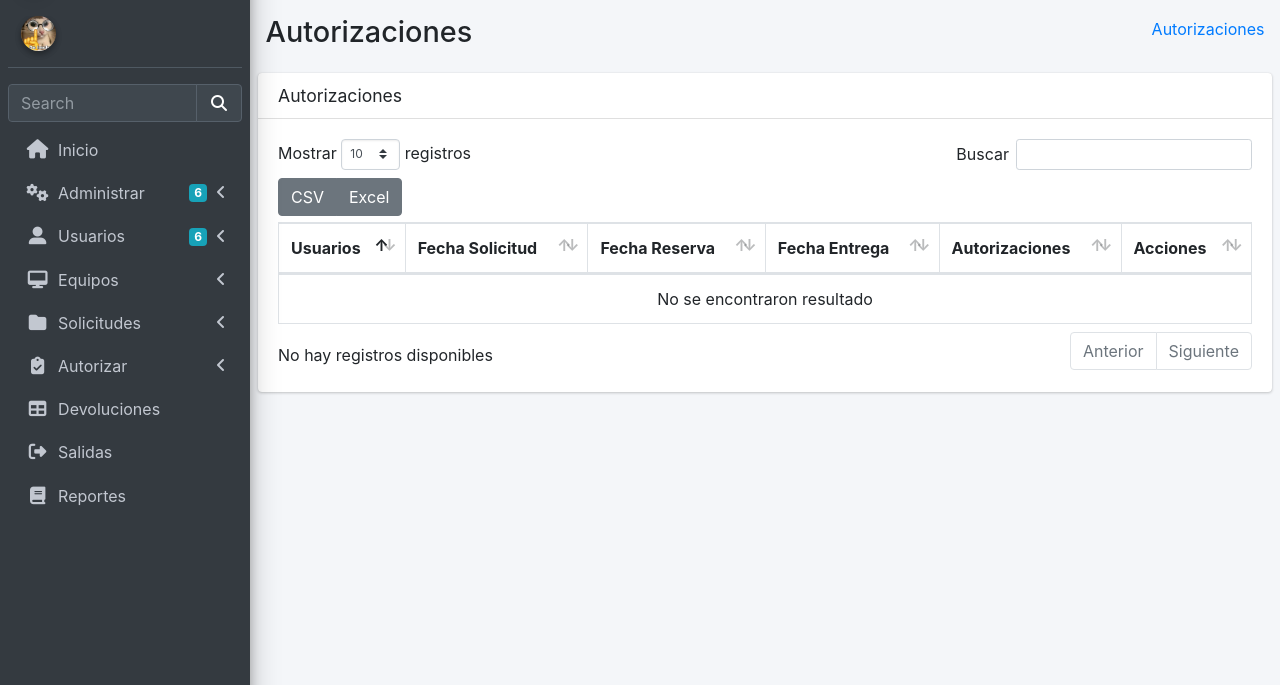
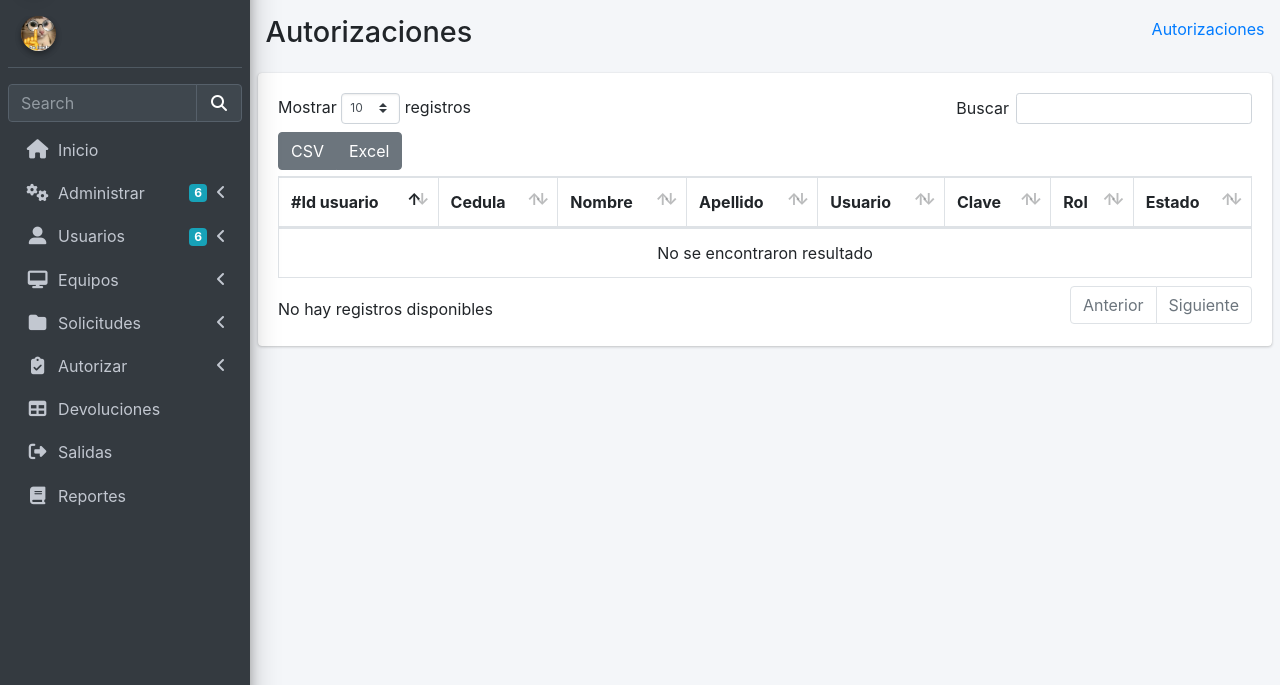
Before and after one commit to Br4nnnn/HERMES-BETA, a PHP site: a page that uses vistas/modulos/autorizaciones.php in a window 1280 px wide. Shown: the part 57-742 px from the top of the page. Run offline with PHP 8.4, Linux system fonts and the light colour scheme; the visitor is signed in with stand-in values (Sample User, id 1); some libraries are stand-ins or nearby versions.

Commit message:
Añadidas mejoras

```diff
--- a/vistas/modulos/autorizaciones.php
+++ b/vistas/modulos/autorizaciones.php
@@ -19,26 +19,25 @@
     <!-- Main content -->
     <section class="content">
     <div class="card">
-            <div class="card-header">
-                <h3 class="card-title">Autorizaciones</h3>
-            </div>
             <!-- /.card-header -->
             <div class="card-body">
                 <table id="tblAutorizaciones" class="table table-bordered table-hover">
                     <thead>
                         <tr>
-                            <th>Usuarios</th>
-                            <th>Fecha Solicitud</th>
-                            <th>Fecha Reserva</th>
-                            <th>Fecha Entrega</th>
-                            <th>Autorizaciones</th>
-                            <th>Acciones</th>
+                            <th>#Id usuario</th>
+                            <th>Cedula</th>
+                            <th>Nombre</th>
+                            <th>Apellido</th>
+                            <th>Usuario</th>
+                            <th>Clave</th>
+                            <th>Rol</th>
+                            <th>Estado</th>
                         </tr>
                     </thead>
                     <tbody>
                         <?php
 
-
+                            echo "";
 
                         ?>
                     </tbody>
--- a/vistas/modulos/inmediatas.php
+++ b/vistas/modulos/inmediatas.php
@@ -18,9 +18,6 @@
     <!-- Main content -->
     <section class="content">
     <div class="card">
-            <div class="card-header">
-                <h3 class="card-title">Traspasos</h3>
-            </div>
             <!-- /.card-header -->
             <div class="card-body">
                 <table id="tblInmediatas" class="table table-bordered table-hover">
--- a/vistas/modulos/inventario.php
+++ b/vistas/modulos/inventario.php
@@ -19,9 +19,6 @@
     <!-- Main content -->
     <section class="content">
     <div class="card">
-            <div class="card-header">
-                <h3 class="card-title">Inventario</h3>
-            </div>
             <!-- /.card-header -->
             <div class="card-body">
                 <table id="tblEquipos" class="table table-bordered table-hover">
--- a/vistas/modulos/sedes.php
+++ b/vistas/modulos/sedes.php
@@ -19,9 +19,6 @@
     <!-- Main content -->
     <section class="content">
         <div class="card">
-            <div class="card-header">
-                <h3 class="card-title">Tabla sedes</h3>
-            </div>
             <!-- /.card-header -->
             <div class="card-body">
                 <table id="tblSedes" class="table table-bordered table-striped">
--- a/vistas/modulos/usuarios.php
+++ b/vistas/modulos/usuarios.php
@@ -19,9 +19,6 @@
     <!-- Main content -->
     <section class="content">
         <div class="card">
-            <div class="card-header">
-                <h3 class="card-title">DataTable with minimal features & hover style</h3>
-            </div>
             <!-- /.card-header -->
             <div class="card-body">
                 <table id="tblUsuarios" class="table table-bordered table-hover">
```
